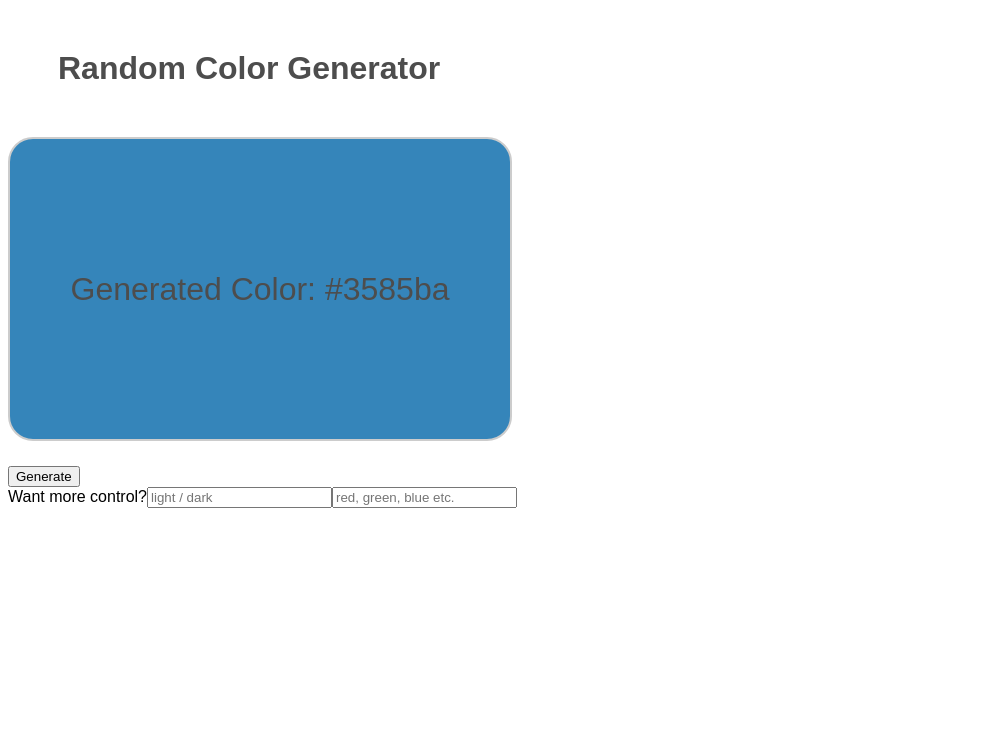
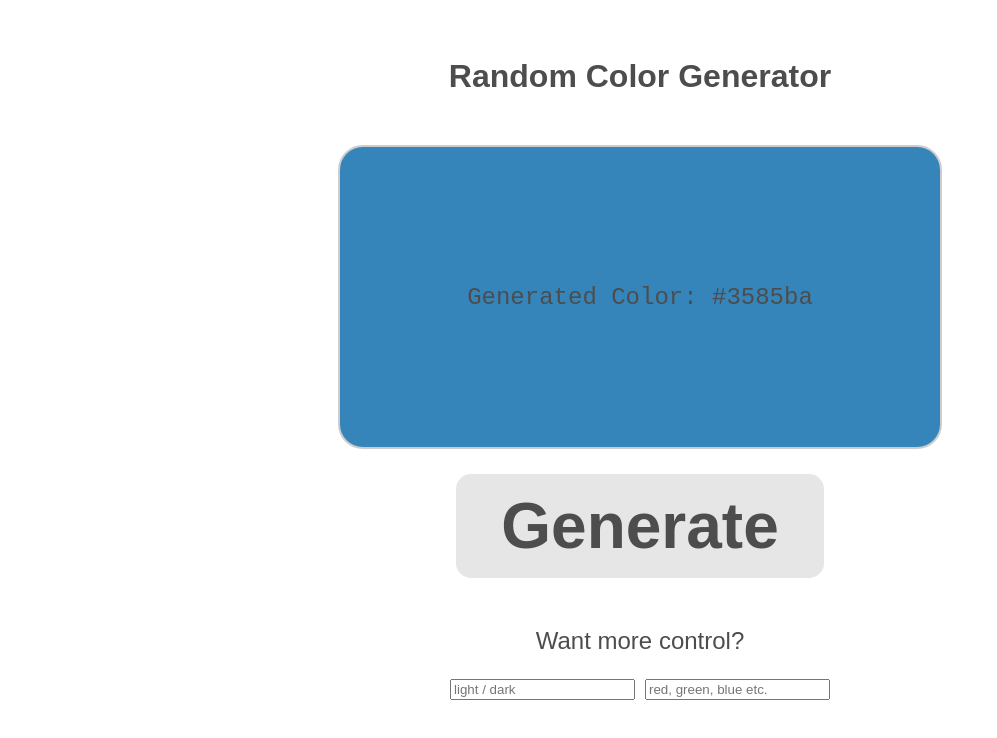
Before and after one commit to Omer-Szerer/react-random-color-generator, a React app: page / in a window 1280 px wide. Shown: the top 738 px of the page, without its empty margins (0-997 px from the left). Built offline with nearby package versions, Linux system fonts and the light colour scheme; the HTML template or start-up script is replaced by a standard one.

Commit message:
Style the page with CSS

```diff
--- a/src/App.js
+++ b/src/App.js
@@ -1,7 +1,7 @@
-import ColorContainer from './ColorContainer';
+import RandomColorGenerator from './RandomColorGenerator';
 
 function App() {
-  return <ColorContainer />;
+  return <RandomColorGenerator />;
 }
 
 export default App;
--- a/src/ColorContainer.jsx
+++ b/src/RandomColorGenerator.jsx
@@ -18,12 +18,16 @@ export default function RandomColorControl() {
         <p>Generated Color: {color}</p>
       </div>
 
-      <button onClick={() => setColor(randomColor(parameters))}>
+      <button
+        className="button"
+        onClick={() => setColor(randomColor(parameters))}
+      >
         Generate
       </button>
 
+      <h3>Want more control?</h3>
+
       <div className="inputs">
-        <h>Want more control?</h>
         <input
           value={luminosity}
           onChange={(event) => setLuminosity(event.target.value)}
--- a/src/index.css
+++ b/src/index.css
@@ -1,8 +1,8 @@
 body {
-  font-family: Arial, sans-serif;
+  font-family: sans-serif;
 }
 
-.color-container {
+.main-container {
   display: flex;
   flex-direction: column;
   align-items: center;
@@ -14,8 +14,15 @@ h1 {
   color: hsl(0, 0%, 30%);
 }
 
+p {
+  font-family: monospace;
+  color: hsl(0, 0%, 30%);
+  font-size: 1.5rem;
+  text-align: center;
+}
+
 .color-display {
-  width: 500px;
+  width: 600px;
   height: 300px;
   display: flex;
   justify-content: center;
@@ -23,11 +30,37 @@ h1 {
   border: solid 2px hsl(0, 0%, 80%);
   border-radius: 25px;
   margin-bottom: 25px;
-  transition: 0.25s ease;
+  transition: background-color 0.5s ease;
 }
 
-p {
+.button {
+  font-size: 4rem;
+  font-weight: bold;
+  margin-bottom: 25px;
+  border: none;
+  padding: 15px 45px;
+  border-radius: 15px;
   color: hsl(0, 0%, 30%);
-  font-size: 2rem;
-  text-align: center;
+  background-color: hsl(0, 0%, 90%);
+  transition: background-color 0.5s ease;
 }
+
+.button:hover {
+  background-color: hsl(0, 0%, 50%);
+  color: white;
+}
+.inputs {
+  display: flex;
+  flex-direction: row;
+  align-items: center;
+}
+
+h3 {
+  font-size: 1.5rem;
+  color: hsl(0, 0%, 30%);
+  font-weight: lighter;
+}
+
+.luminosity-input {
+  margin-right: 10px;
+}
```
Also changed, not shown: 1 other file (tests, documents, lock files or other folders).
